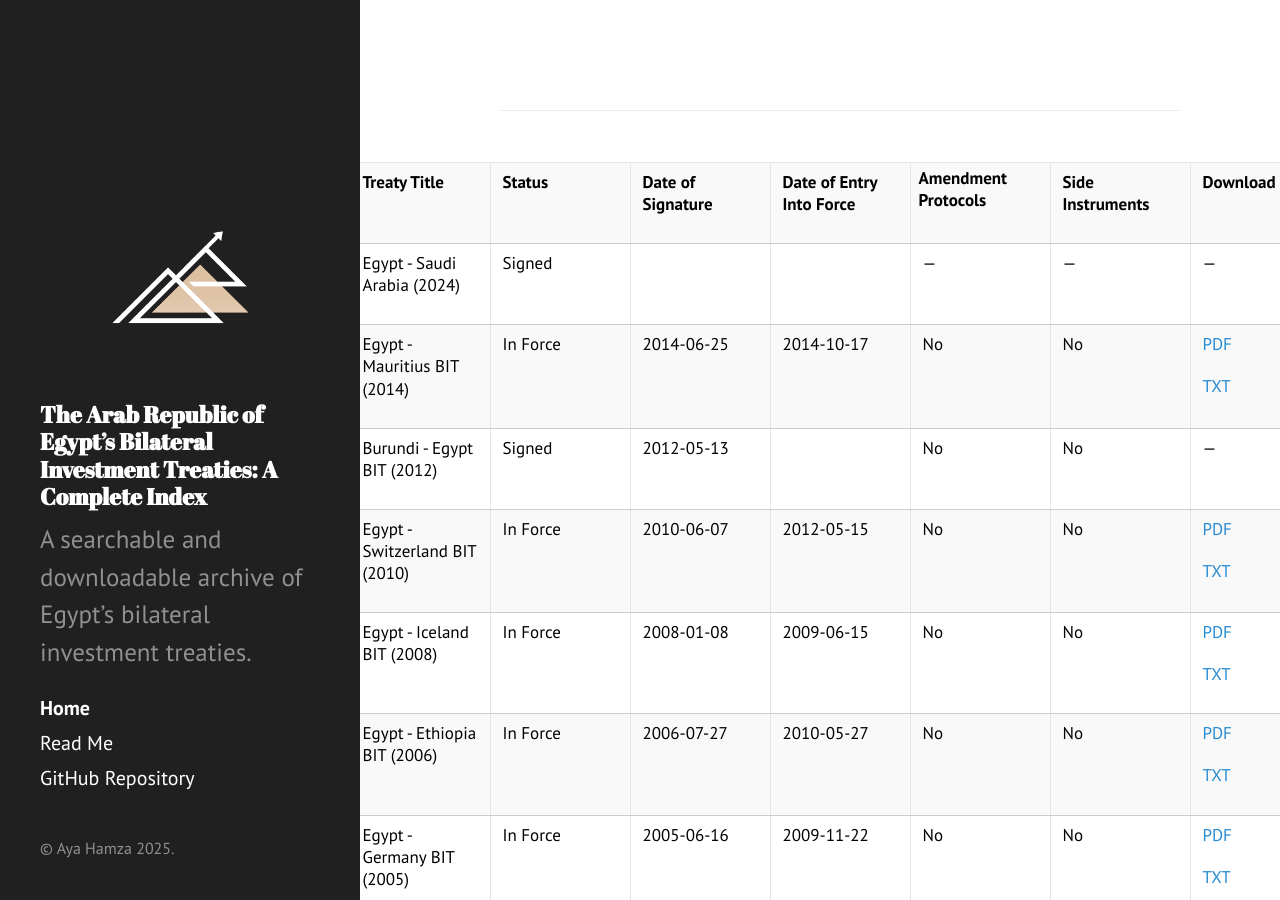
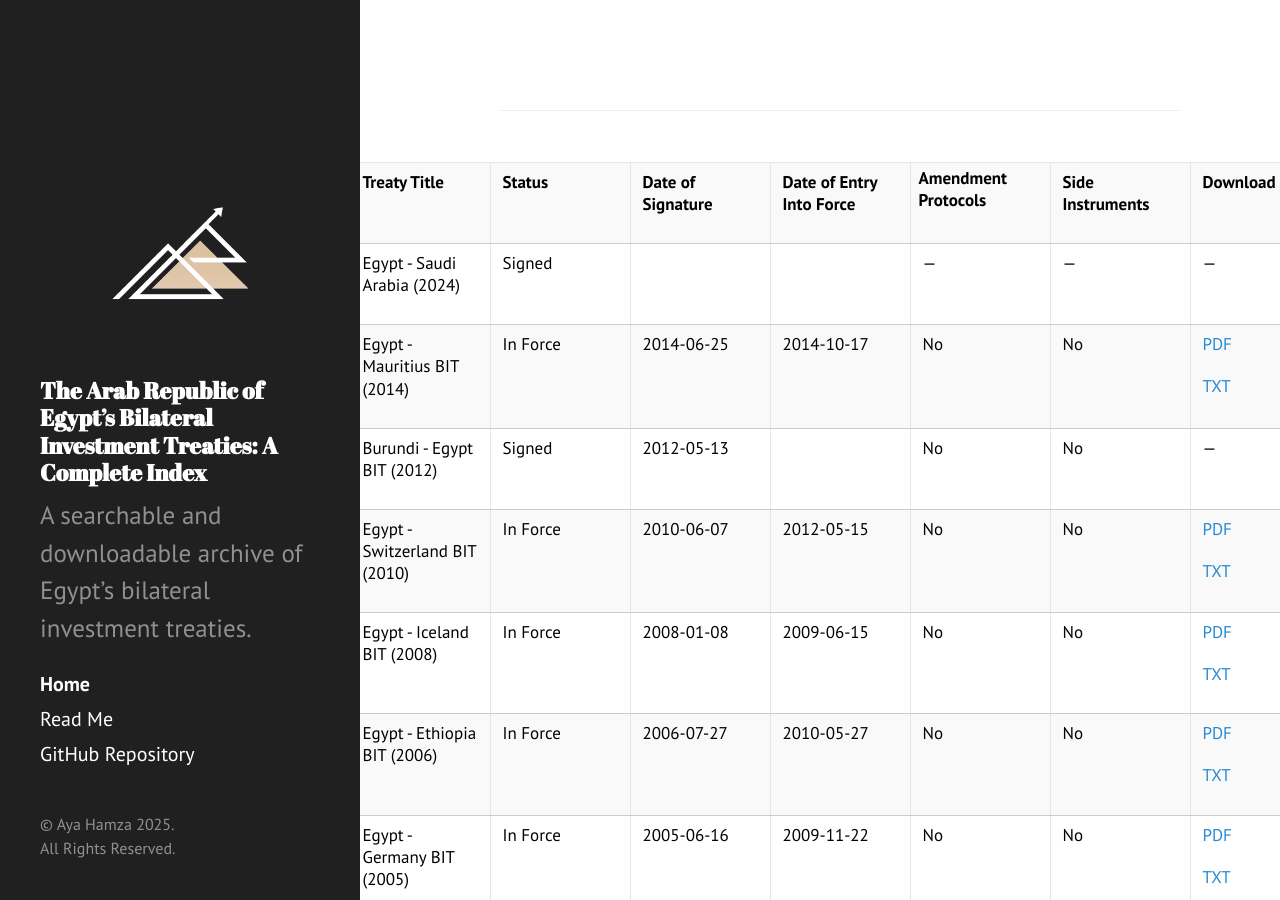
Before and after one commit to ayahamza1/MENABITs, a Jekyll site: the page built from index.md, in a window 1280 px wide and 900 px high. Built offline with Jekyll 4.4.1, drawn with Linux system fonts in a browser that asks for light colours; our own code applies the rules of GitHub Pages for plain Markdown files.

Commit message:
Update sidebar.html

```diff
--- a/_includes/sidebar.html
+++ b/_includes/sidebar.html
@@ -29,8 +29,9 @@
       <a class="sidebar-nav-item" href="{{ site.github.repo }}" target="_blank">GitHub Repository</a>
     </nav>
 
-    <p style="font-size: 0.8rem; color: rgba(255,255,255,0.5); margin-top: 2rem;">
-      &copy; Aya Hamza {{ site.time | date: '%Y' }}.
-    </p>
+<p style="font-size: 0.8rem; color: rgba(255,255,255,0.5); margin-top: 2rem;">
+  &copy; Aya Hamza {{ site.time | date: '%Y' }}.<br>
+  All Rights Reserved.
+</p>
   </div>
 </div>
```
